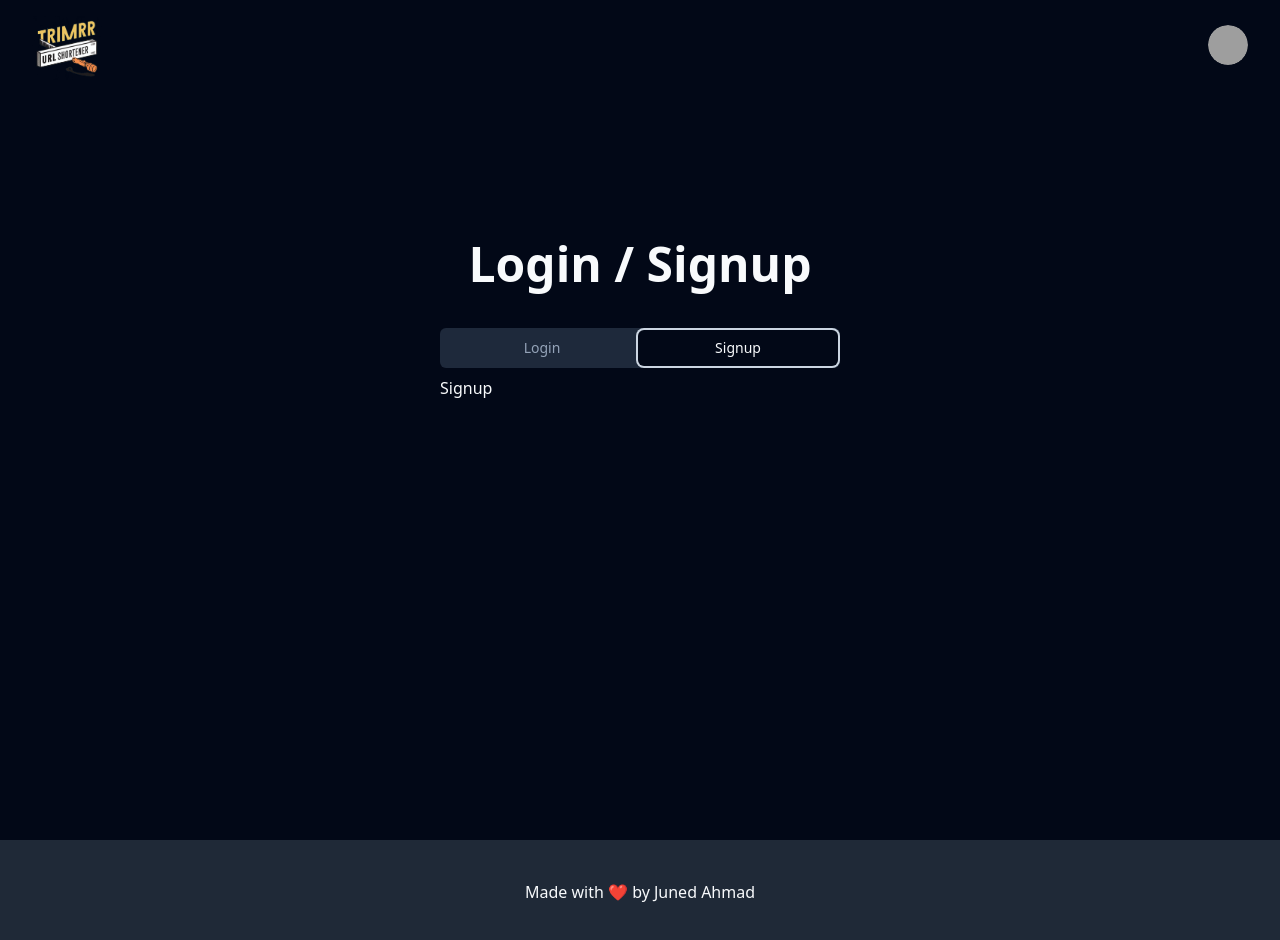
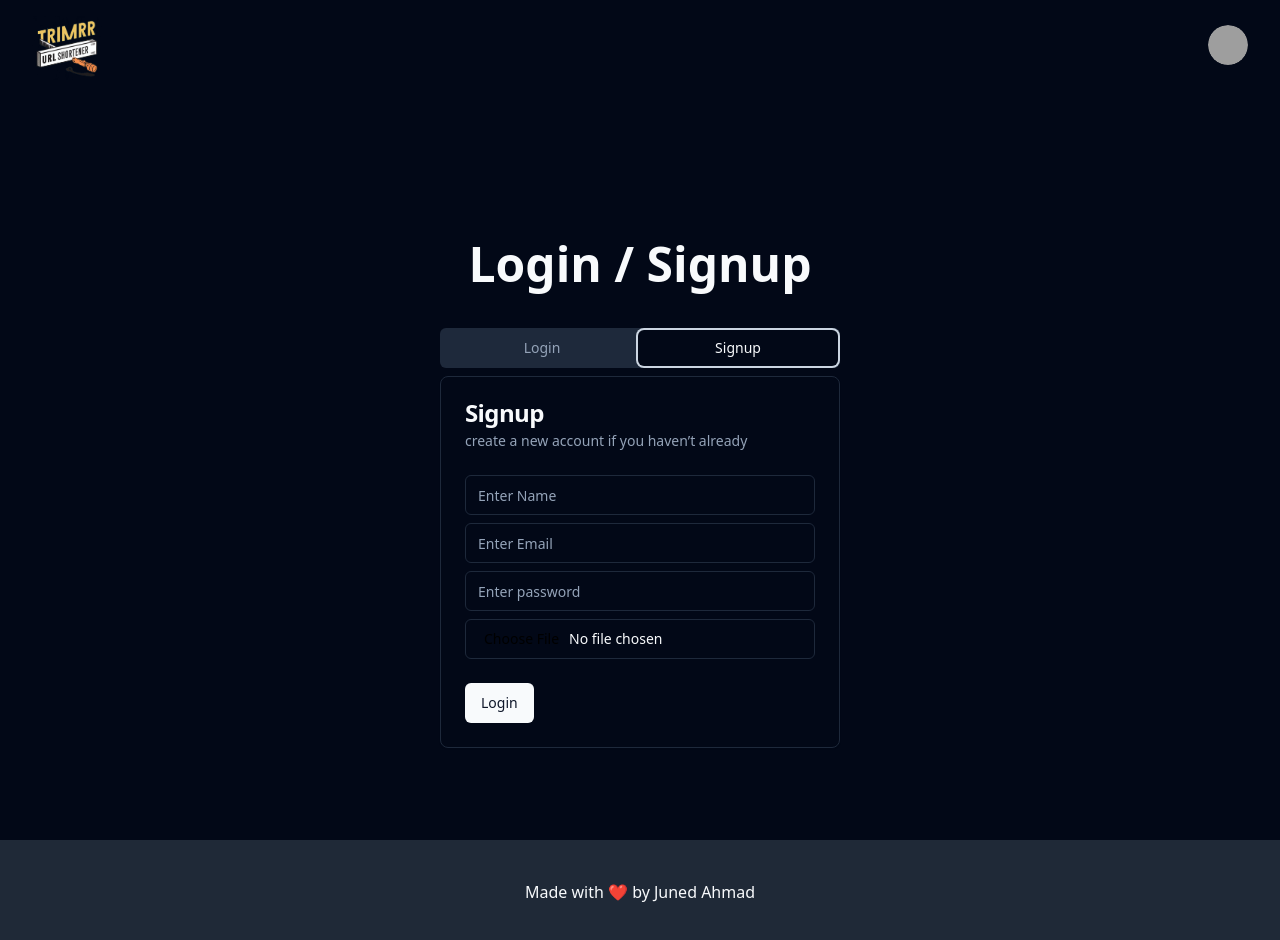
Before and after one commit to JunaidQureshi05/url-shortner, a React (Vite) app: page /auth in a window 1280 px wide. Both pictures are taken after a click on the tab "Signup". Shown: the top 940 px of the page. Built offline with nearby package versions, Linux system fonts and the light colour scheme; grey boxes are pictures that could not be loaded.

Commit message:
bugfix and add signup flow

```diff
--- a/src/components/Login/Login.jsx
+++ b/src/components/Login/Login.jsx
@@ -34,10 +34,9 @@
 
   const handleLogin = async () => {
     setErrors([]);
-    // call your login API here
-    // if successful, navigate to home page
-    // if not successful, set errors
     try {
+      console.log("formData is ", formData);
+      debugger;
       const schema = Yup.object().shape({
         email: Yup.string()
           .email("Invalid email")
@@ -46,13 +45,16 @@
           .min(6, "Password must be at least 6 characters")
           .required("Password is required"),
       });
+
       await schema.validate(formData, { abortEarly: false });
       await fnLogin();
     } catch (e) {
       const newErrors = {};
-      e.inner.forEach((error) => {
-        newErrors[error.path] = error.message;
+
+      e?.inner?.forEach((err) => {
+        newErrors[err.path] = err.message;
       });
+
       setErrors(newErrors);
     }
   };
@@ -96,12 +98,8 @@
         </div>
       </CardContent>
       <CardFooter>
-        <Button onClick={fnLogin}>
-          {loading ? (
-            <BeatLoader size={10} color="#36d7b7" onClick={handleLogin} />
-          ) : (
-            "Login"
-          )}
+        <Button onClick={handleLogin}>
+          {loading ? <BeatLoader size={10} color="#36d7b7" /> : "Login"}
         </Button>
       </CardFooter>
     </Card>
--- a/src/components/Signup/Signup.jsx
+++ b/src/components/Signup/Signup.jsx
@@ -1,7 +1,131 @@
-import React from "react";
+import React, { useEffect, useState } from "react";
+import {
+  Card,
+  CardContent,
+  CardDescription,
+  CardFooter,
+  CardHeader,
+  CardTitle,
+} from "@/components/ui/card";
+import { Input } from "../ui/input";
+import { Button } from "../ui/button";
+import { BeatLoader } from "react-spinners";
+import Error from "../Error/Error";
+import * as Yup from "yup";
+import useFetch from "@/hooks/useFetch";
+import { signup } from "@/db/apiAuth";
+import { useNavigate, useSearchParams } from "react-router-dom";
+import { urlState } from "@/context";
 
 const Signup = () => {
-  return <div>Signup</div>;
+  const [formData, setFormData] = useState({
+    name: "",
+    email: "",
+    password: "",
+    profile_pic: "",
+  });
+  const [errors, setErrors] = useState([]);
+
+  let [searchParams] = useSearchParams();
+  const longLink = searchParams.get("createNew");
+  const navigate = useNavigate();
+  const { data, error, loading, fn: fnSignup } = useFetch(signup, formData);
+  const { fetchUser } = urlState();
+
+  const handleInputChange = (e) => {
+    const { name, value, files } = e.target;
+    setFormData({ ...formData, [name]: files ? files[0] : value });
+  };
+  const handleSignup = async () => {
+    setErrors({});
+    try {
+      const schema = Yup.object().shape({
+        name: Yup.string().required("Name is required"),
+        email: Yup.string()
+          .email("Invalid email")
+          .required("Email is required"),
+        password: Yup.string()
+          .min(6, "Password must be at least 6 characters")
+          .required("Password is required"),
+        profile_pic: Yup.mixed().required("Profile picture is required"),
+      });
+      debugger;
+      await schema.validate(formData, { abortEarly: false });
+      await fnSignup();
+    } catch (e) {
+      const newErrors = {};
+
+      e.inner.forEach((error) => {
+        console.log("error: " + error.message);
+        newErrors[error.path] = error.message;
+      });
+      setErrors(newErrors);
+    }
+  };
+  console.log("@@@@@@@@", errors);
+  useEffect(() => {
+    console.log(data);
+    if (error === null && data) {
+      navigate(`/dashboard?${longLink ? `createNew=${longLink}` : ""}`);
+      fetchUser();
+    }
+  }, [data, error]);
+
+  console.log("Error is #############", error?.message);
+  return (
+    <Card>
+      <CardHeader>
+        <CardTitle>Signup</CardTitle>
+        <CardDescription>
+          create a new account if you haven&rsquo;t already
+        </CardDescription>
+        {error && <Error message={error?.message} />}
+      </CardHeader>
+      <CardContent className="space-y-2">
+        <div className="space-y-1">
+          <Input
+            name="name"
+            type="text"
+            placeholder="Enter Name"
+            onChange={handleInputChange}
+          />
+          {errors?.email && <Error message={errors?.email} />}
+        </div>
+        <div className="space-y-1">
+          <Input
+            name="email"
+            type="email"
+            placeholder="Enter Email"
+            onChange={handleInputChange}
+          />
+          {errors?.name && <Error message={errors?.name} />}
+        </div>
+        <div className="space-y-1">
+          <Input
+            name="password"
+            type="password"
+            placeholder="Enter password"
+            onChange={handleInputChange}
+          />
+          {errors?.password && <Error message={errors?.password} />}
+        </div>
+        <div className="space-y-1">
+          <Input
+            name="profile_pic"
+            type="file"
+            accept="image/*"
+            onChange={handleInputChange}
+          />
+          {errors?.profile_pic && <Error message={errors?.profile_pic} />}
+        </div>
+      </CardContent>
+      <CardFooter>
+        <Button onClick={handleSignup}>
+          {loading ? <BeatLoader size={10} color="#36d7b7" /> : "Login"}
+        </Button>
+      </CardFooter>
+    </Card>
+  );
 };
 
 export default Signup;
--- a/src/db/apiAuth.js
+++ b/src/db/apiAuth.js
@@ -36,4 +36,6 @@
       },
     },
   });
+  if (error) throw new Error(error?.message);
+  return data;
 }
```
